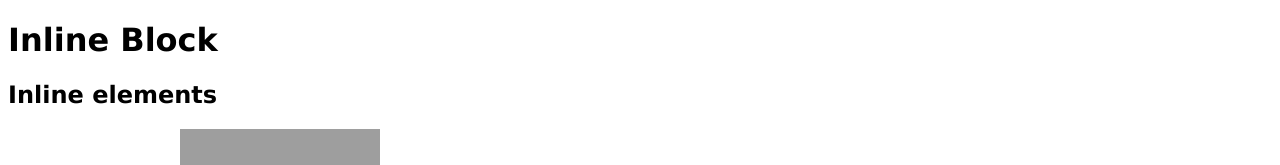
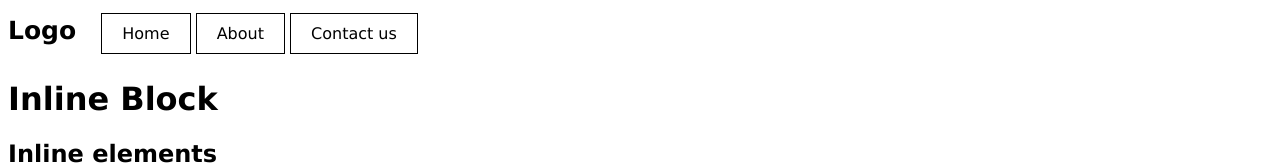
Before and after one commit to Tarvydas-Sarunas/3_HTML_CSS_BoxModel8padding_margin, a plain HTML site: page inline-block.html in a window 1280 px wide. Shown: the top 165 px of the page. Drawn offline with Linux system fonts and the light colour scheme; grey boxes are pictures that could not be loaded.

Commit message:
display inline block

```diff
--- a/inline-block.css
+++ b/inline-block.css
@@ -10,6 +10,33 @@ body {
 .bd-1 {
   border: 1px solid #000;
 }
+
+/* header */
+.logo {
+  text-decoration: none;
+  color: inherit;
+  font-size: 25px;
+  font-weight: bold;
+  margin-right: 20px;
+}
+.logo,
+nav {
+  display: inline-block;
+}
+.nav-ul {
+  list-style: none;
+  padding: 0;
+}
+.nav-li {
+  display: inline-block;
+}
+.nav-item {
+  text-decoration: none;
+  color: inherit;
+  border: 1px solid #000;
+  padding: 10px 20px;
+}
+/* header */
 
 .left {
   width: 45%;
--- a/inline-block.html
+++ b/inline-block.html
@@ -9,6 +9,19 @@
 </head>
 
 <body>
+  <!-- header -->
+  <header>
+    <a href="#" class="logo">Logo</a>
+    <nav>
+      <ul class="nav-ul">
+        <li class="nav-li"><a class="nav-item" href="#">Home</a></li>
+        <li class="nav-li"><a class="nav-item" href="#">About</a></li>
+        <li class="nav-li"><a class="nav-item" href="#">Contact us</a></li>
+      </ul>
+    </nav>
+  </header>
+
+  <!-- header -->
   <h1>Inline Block</h1>
   <div class="inline-els">
     <h2>Inline elements</h2>
```
